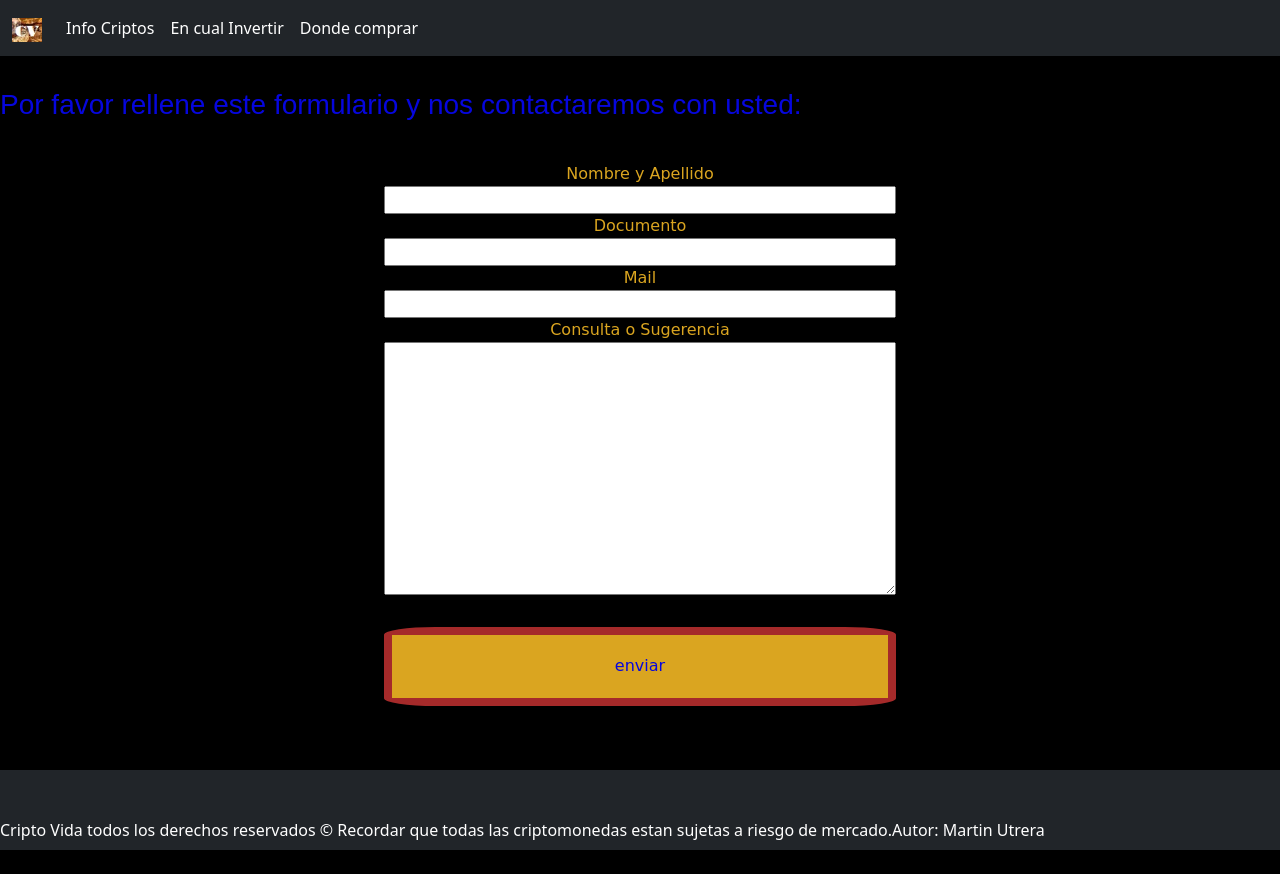
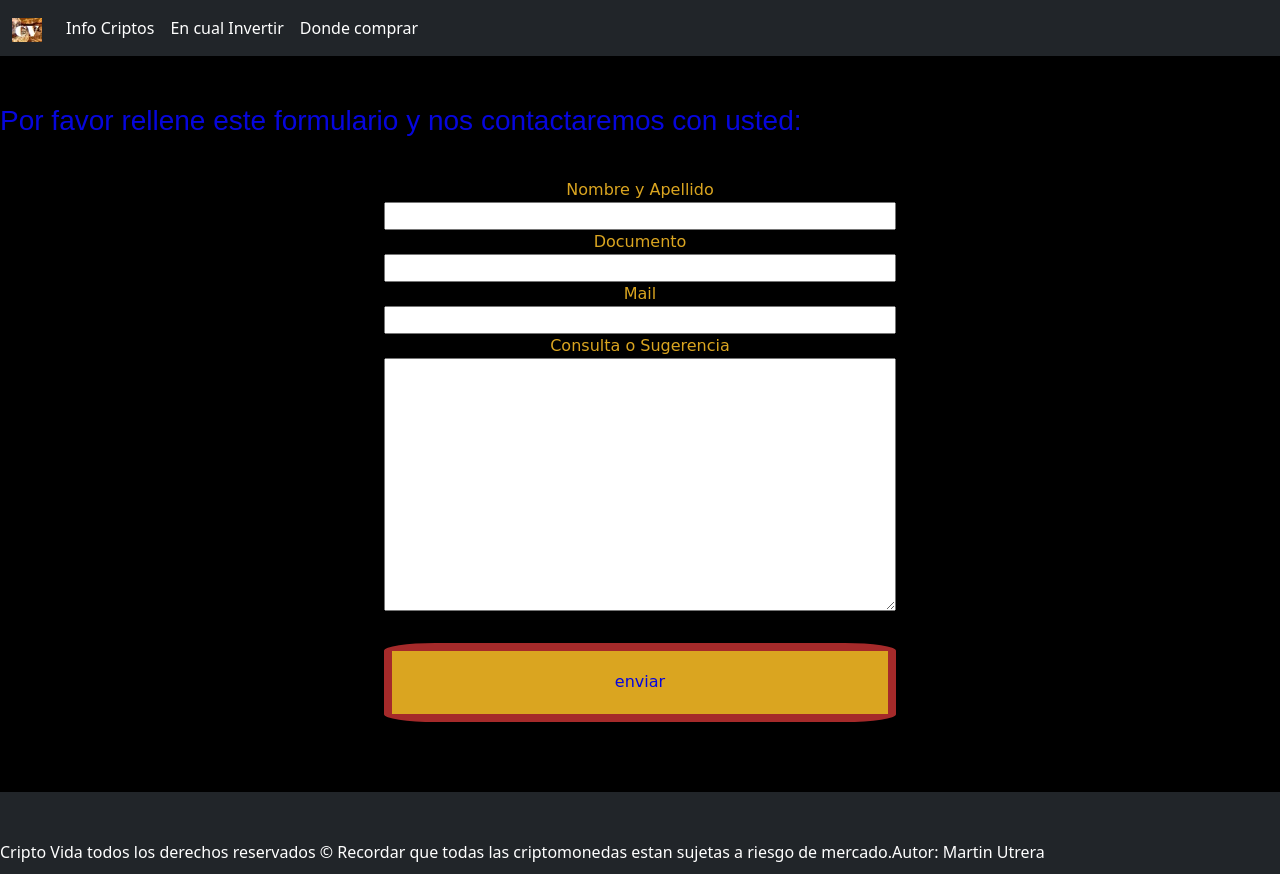
Before and after one commit to martinuv22/proyectoFinal, a plain HTML site: page pages/contacto.html in a window 1280 px wide. Before the commit the page ends 850 px from the top, so only its background shows below. Drawn offline with nearby package versions, Linux system fonts and the light colour scheme.

Commit message:
modifique grilla en pagina contacto.html

```diff
--- a/pages/contacto.html
+++ b/pages/contacto.html
@@ -15,7 +15,7 @@
 </head>
 
 <body>
-    <div class="grilla__contacto">
+
     <header class="contenedornav">
         <nav class="navbar navbar-expand-lg bg-dark navbar-dark">
             <div class="container-fluid">
@@ -43,6 +43,7 @@
         </nav>
     </header>
 
+    <div class="grilla__contacto">
         <main class="contenido__contacto ">
             <h3 data-aos="fade-right" data-aos-duration="80000" class="h1__body pt-5">Por favor rellene este formulario y nos contactaremos con usted:</h3>
 
--- a/style.css/estilo.css
+++ b/style.css/estilo.css
@@ -61,15 +61,10 @@ li:hover {
 /* pagina contacto*/
 
 .grilla__contacto {
-    height: 100vh;
     display: grid;
-    grid-template-areas: "navegacion3" "contenido3" "pie3";
+    grid-template-areas: "contenido3" "pie3";
     grid-template-columns: 1fr;
-    grid-template-rows: 5% auto 10%;
-}
-
-.contenedornav {
-    grid-area: navegacion3;
+    grid-template-rows: 90% 10%;
 }
 
 .contenido__contacto {
```
Lines whose indentation alone changed are shown as unchanged.
